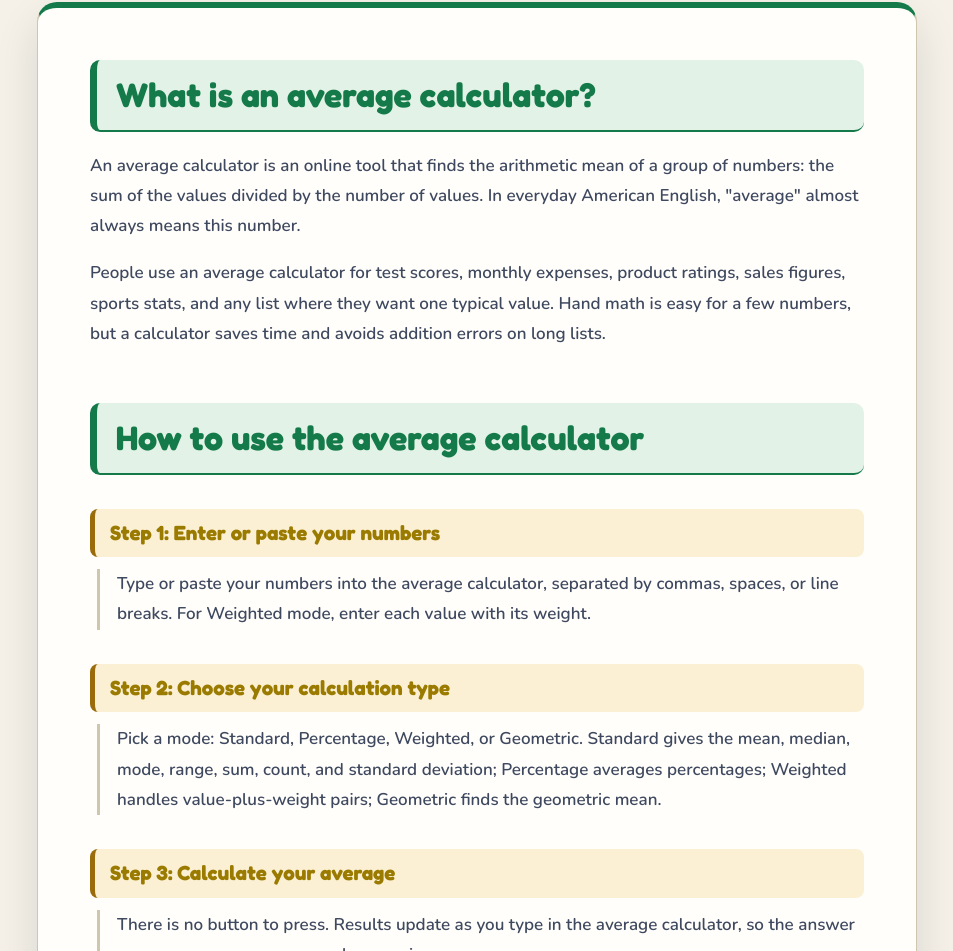
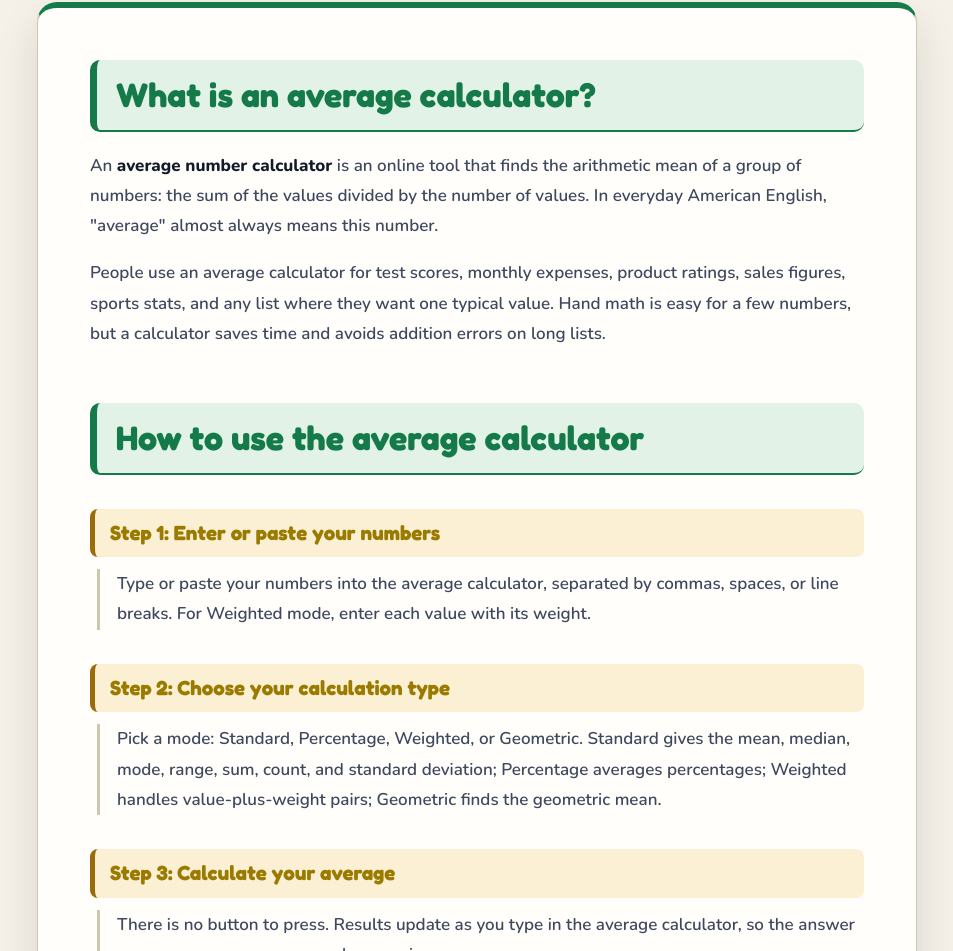
Before and after one commit to shahnaveed787-dot/averagecalcalculator, a plain HTML site: page index.html in a window 1280 px wide. Shown: the part 931-1882 px from the top of the page, without its empty margins (163-1116 px from the left). Drawn offline with nearby package versions, Linux system fonts and the light colour scheme.

Commit message:
Change opening average calculator to bold average number calculator

```diff
--- a/index.html
+++ b/index.html
@@ -1467,7 +1467,7 @@ function guideHTML(){
   return ''
   +'<section class="block guide" id="how-to-use"><div class="wrap"><div class="prose">'
   +'<h2>What is an average calculator?</h2>'
-  +'<p>An average calculator is an online tool that finds the arithmetic mean of a group of numbers: the sum of the values divided by the number of values. In everyday American English, "average" almost always means this number.</p>'
+  +'<p>An <strong>average number calculator</strong> is an online tool that finds the arithmetic mean of a group of numbers: the sum of the values divided by the number of values. In everyday American English, "average" almost always means this number.</p>'
   +'<p>People use an average calculator for test scores, monthly expenses, product ratings, sales figures, sports stats, and any list where they want one typical value. Hand math is easy for a few numbers, but a calculator saves time and avoids addition errors on long lists.</p>'
   +'<h2>How to use the average calculator</h2>'
   +'<h3>Step 1: Enter or paste your numbers</h3>'
```
